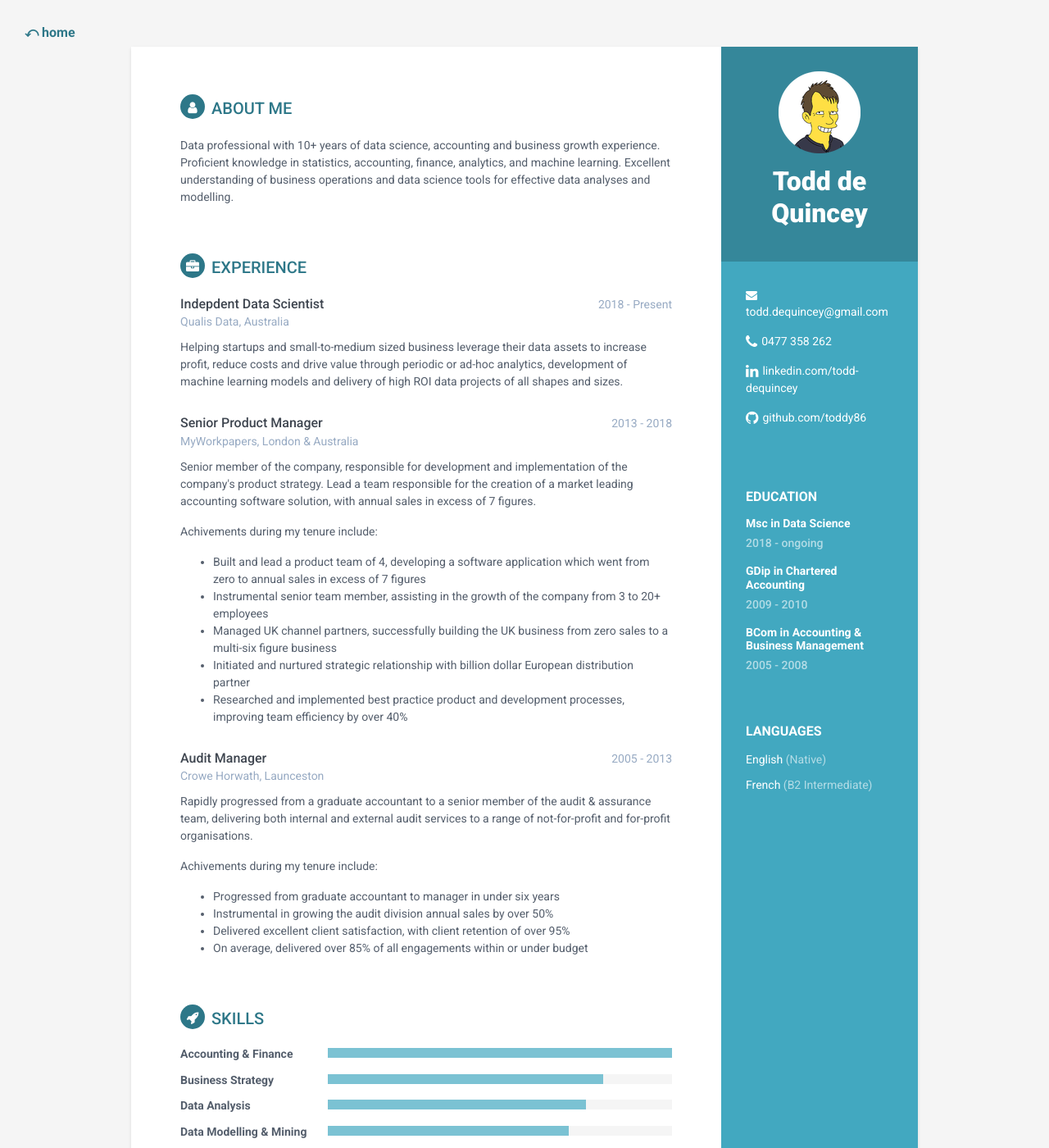
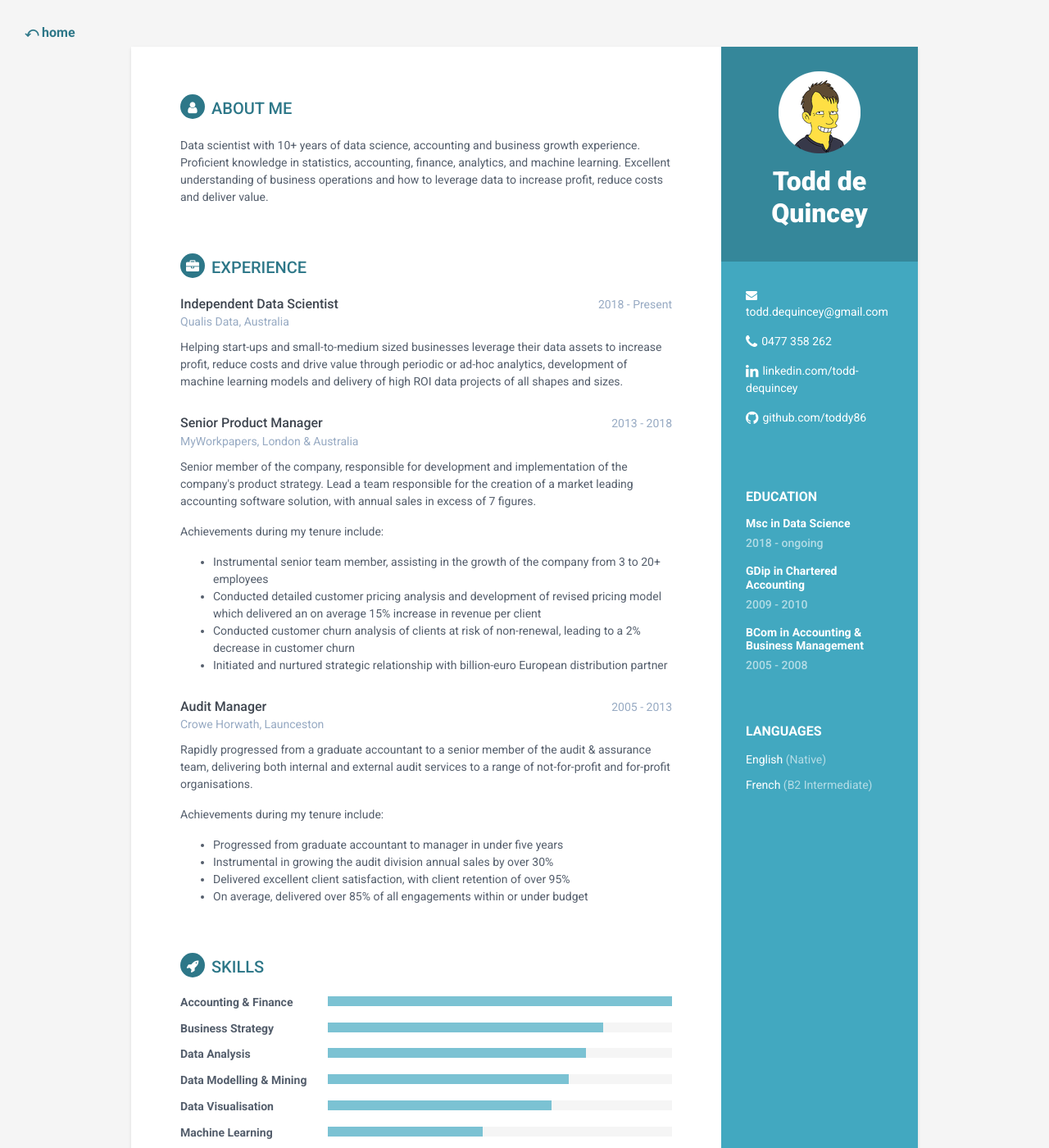
Before and after one commit to toddy86/dequincey.blog, a Jekyll site: the page built from resume.md, in a window 1280 px wide and 1400 px high. Shown: the whole window at 82% size. Built offline with Jekyll 4.4.1, drawn with Linux system fonts in a browser that asks for light colours; some of the changed text lies outside the part shown.

Commit message:
resume updated

```diff
--- a/_layouts/resume.html
+++ b/_layouts/resume.html
@@ -67,7 +67,7 @@
             <section class="section summary-section">
                 <h2 class="section-title"><i class="fa fa-user"></i>About Me</h2>
                 <div class="summary">
-                    <p>Data professional with 10+ years of data science, accounting and  business growth experience. Proficient knowledge in statistics, accounting, finance, analytics, and machine learning. Excellent understanding of business operations and data science tools for effective data analyses and modelling.</p>
+                    <p>Data scientist with 10+ years of data science, accounting and business growth experience. Proficient knowledge in statistics, accounting, finance, analytics, and machine learning. Excellent understanding of business operations and how to leverage data to increase profit, reduce costs and deliver value.</p>
                 </div><!--//summary-->
             </section><!--//section-->
 
@@ -77,13 +77,13 @@
                 <div class="item">
                     <div class="meta">
                         <div class="upper-row">
-                            <h3 class="job-title">Indepdent Data Scientist</h3>
+                            <h3 class="job-title">Independent Data Scientist</h3>
                             <div class="time">2018 - Present</div>
                         </div><!--//upper-row-->
                         <div class="company">Qualis Data, Australia</div>
                     </div><!--//meta-->
                     <div class="details">
-                        <p>Helping startups and small-to-medium sized business leverage their data assets to increase profit, reduce costs and drive value through periodic or ad-hoc analytics, development of machine learning models and delivery of high ROI data projects of all shapes and sizes.</p>
+                        <p>Helping start-ups and small-to-medium sized businesses leverage their data assets to increase profit, reduce costs and drive value through periodic or ad-hoc analytics, development of machine learning models and delivery of high ROI data projects of all shapes and sizes.</p>
                     </div><!--//details-->
                 </div><!--//item-->
 
@@ -97,17 +97,16 @@
                     </div><!--//meta-->
                     <div class="details">
                         <p>Senior member of the company, responsible for development and implementation of the company's product strategy. Lead a team responsible for the creation of a market leading accounting software solution, with annual sales in excess of 7 figures.</p>
-                        <p>Achivements during my tenure include:
+                        <p>Achievements during my tenure include:
                             <ul>
-                                <li>Built and lead a product team of 4, developing a software application which went from zero to annual sales in excess of 7 figures</li>
-
                                 <li>Instrumental senior team member, assisting in the growth of the company from 3 to 20+ employees</li>
 
-                                <li>Managed UK channel partners, successfully building the UK business from zero sales to a multi-six figure business</li>
+                                <li>Conducted detailed customer pricing analysis and development of revised pricing model which delivered an on average 15% increase in revenue per client</li>
 
-                                <li>Initiated and nurtured strategic relationship with billion dollar European distribution partner</li>
+                                <li>Conducted customer churn analysis of clients at risk of non-renewal, leading to a 2% decrease in customer churn</li>
 
-                                <li>Researched and implemented best practice product and development processes, improving team efficiency by over 40%</li>
+                                <li>Initiated and nurtured strategic relationship with billion-euro European distribution partner</li>
+
                             </ul>
                         </p>
                     </div><!--//details-->
@@ -123,11 +122,11 @@
                     </div><!--//meta-->
                     <div class="details">
                         <p>Rapidly progressed from a graduate accountant to a senior member of the audit & assurance team, delivering both internal and external audit services to a range of not-for-profit and for-profit organisations.</p>
-                        <p>Achivements during my tenure include:
+                        <p>Achievements during my tenure include:
                             <ul>
-                                <li>Progressed from graduate accountant to manager in under six years</li>
+                                <li>Progressed from graduate accountant to manager in under five years</li>
 
-                                <li>Instrumental in growing the audit division annual sales by over 50%</li>
+                                <li>Instrumental in growing the audit division annual sales by over 30%</li>
 
                                 <li>Delivered excellent client satisfaction, with client retention of over 95%</li>
 
@@ -245,7 +244,7 @@
                 <div class="item">
                     <span class="project-title"><a href="">Pricing Analysis</a></span>
                     <p>
-                        <span class="project-tagline">Detailed cutsomer pricing analysis and development of revised pricing model to maximise per client revenue. Resulted in an average increase in per client revenue of 15%.
+                        <span class="project-tagline">Detailed customer pricing analysis and development of revised pricing model to maximise per client revenue. Resulted in an average increase in per client revenue of 15%.
                         Technologies stack: Microsoft Excel, SQL
                         </span>
                     </p>
@@ -285,7 +284,7 @@
                 <div class="item">
                     <span class="project-title"><a href="">Diabetes Prediction Model</a></span>
                     <p>
-                        <span class="project-tagline">Development of machine learning model to predict diabetes in patients with over 70% accuracy.
+                        <span class="project-tagline">Development of machine learning model to predict diabetes in patients with a 79.5% accuracy result.
                         Technologies used: RapidMiner
                         </span>
                     </p>
@@ -294,7 +293,7 @@
                 <div class="item">
                     <span class="project-title"><a href="">Loan Default Deep Learning Model</a></span>
                     <p>
-                        <span class="project-tagline">Development of deep learning model to predict loan defaults of customers (ongoing project)
+                        <span class="project-tagline">Development of deep learning model to predict loan defaults of customers (ongoing project).
                         Technologies used: Python,  Keras, TensorFlow
                         </span>
                     </p>
@@ -326,10 +325,10 @@
                             <h3 class="job-title">Candidate of the Year</h3>
                             <div class="time">2011</div>
                         </div><!--//upper-row-->
-                        <div class="company">Chartered Accountants Australia & New Zeland</div>
+                        <div class="company">Chartered Accountants Australia & New Zealand</div>
                     </div><!--//meta-->
                     <div class="details">
-                        <p>Awarded for achiving the highest average score across all subjects in Tasmania</p>
+                        <p>Awarded for achieving the highest average score across all subjects in Tasmania</p>
                     </div><!--//details-->
                 </div><!--//item-->
 
@@ -339,10 +338,10 @@
                             <h3 class="job-title">Candidate of the Module, Audit & Assurance</h3>
                             <div class="time">2009</div>
                         </div><!--//upper-row-->
-                        <div class="company">Chartered Accountants Australia & New Zeland</div>
+                        <div class="company">Chartered Accountants Australia & New Zealand</div>
                     </div><!--//meta-->
                     <div class="details">
-                        <p>Awarded for achiving the highest score for the subject in Tasmania</p>
+                        <p>Awarded for achieving the highest score for the subject in Tasmania</p>
 
                     </div><!--//details-->
                 </div><!--//item-->
@@ -353,10 +352,10 @@
                             <h3 class="job-title">Certificate of Merit</h3>
                             <div class="time">2009</div>
                         </div><!--//upper-row-->
-                        <div class="company">Chartered Accountants Australia & New Zeland</div>
+                        <div class="company">Chartered Accountants Australia & New Zealand</div>
                     </div><!--//meta-->
                     <div class="details">
-                        <p>Awarded for receiving scores in the top 5% in Australia</p>
+                        <p>Awarded for achieving scores in the top 5% in Australia</p>
                     </div><!--//details-->
                 </div><!--//item-->
 
```
Also changed, not shown: other parts of _layouts/resume.html (+1 -1 lines).
